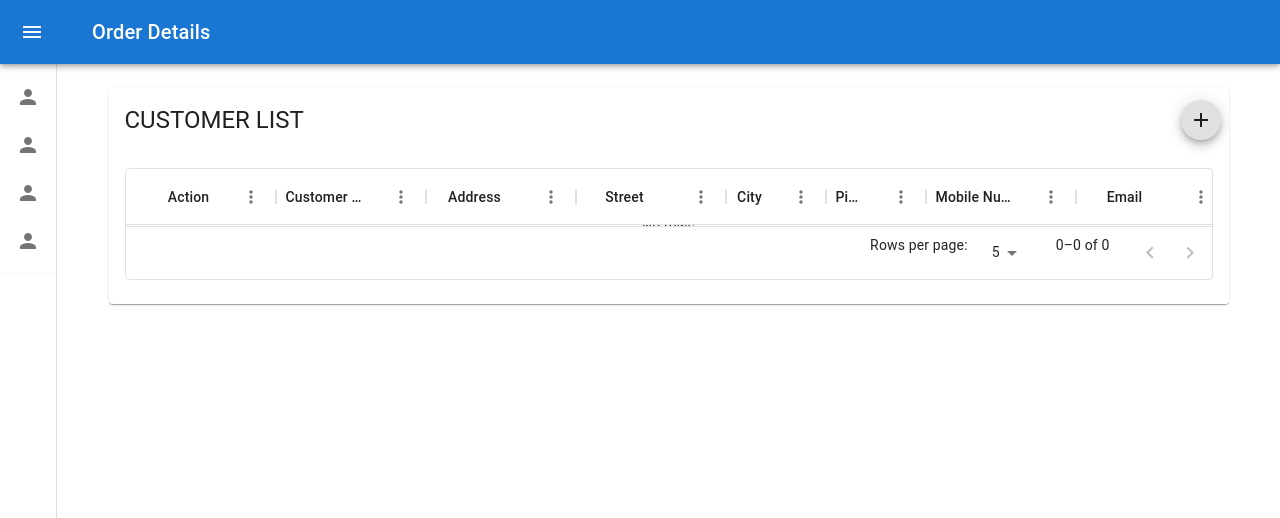
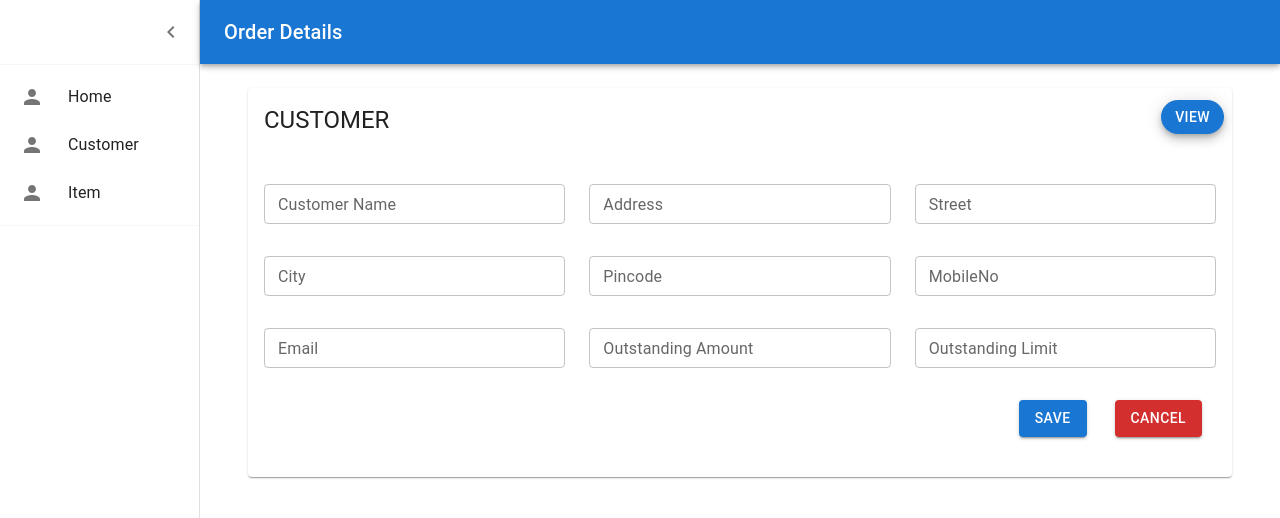
Before and after one commit to Praveen-3-git/order-details-project, a React (Vite) app: page /customer in a window 1280 px wide. Shown: the top 518 px of the page. Built offline with nearby package versions, Linux system fonts and the light colour scheme; no server answers.

Commit message:
Router Setup

```diff
--- a/src/components/customer.jsx
+++ b/src/components/customer.jsx
@@ -12,7 +12,7 @@ import * as Yup from "yup";
 //import CalendarViewDayIcon from '@mui/icons-material/CalendarViewDay';
 const Customer=()=>{
 
-    const [view,setView]=useState(false);
+    const [view,setView]=useState(true);
 
     function handleView() {
         setView(false);
@@ -23,7 +23,8 @@ const Customer=()=>{
     }
 
     return(
-        <Container  sx={{ display: 'flex', flexDirection: 'column', alignItems: 'center', justifyContent: 'center'}}>
+        // <Container  sx={{ display: 'flex', flexDirection: 'column', alignItems: 'center', justifyContent: 'center',}}>
+        <Container>
             {view ? <CustomerEntry handleView={handleView}/>
                   : <CustomerList handleBack={handleBack} />  }
         </Container>
@@ -128,7 +129,6 @@ const CustomerEntry=({handleView})=>{
         }
     })
 
-
     return(
         <Card>
             <CardHeader title="CUSTOMER"
@@ -139,7 +139,7 @@ const CustomerEntry=({handleView})=>{
                             </Fab>
                         </Tooltip> }
             />
-            <form>
+            <form className="myform" onSubmit={formik.handleSubmit} >
                 <CardContent>
                     <div className="row">
                         <div className="col-sm-4 my-3">
@@ -207,7 +207,7 @@ const CustomerEntry=({handleView})=>{
                         </div>
                     </div>
                     <div className="text-center text-md-end my-3">
-                        <Button variant="contained" color="primary" sx={{marginX:'1em'}}>SAVE</Button>
+                        <Button variant="contained" color="primary" sx={{marginX:'1em'}} type="submit">SAVE</Button>
                         <Button variant="contained" color="error" sx={{marginX:'1em'}}>CANCEL</Button>
                     </div>
                 </CardContent>
--- a/src/components/sidebar.jsx
+++ b/src/components/sidebar.jsx
@@ -17,11 +17,8 @@ import ListItemButton from '@mui/material/ListItemButton';
 import ListItemIcon from '@mui/material/ListItemIcon';
 import ListItemText from '@mui/material/ListItemText';
 import PersonIcon from '@mui/icons-material/Person';
-import Home from './home.jsx';
-import Customer from './customer.jsx'
-import Item from './item.jsx'
-import Bill from './bill.jsx'
-const drawerWidth = 240;
+import { NavLink, Outlet } from 'react-router-dom';
+const drawerWidth = 200;
 
 const openedMixin = (theme) => ({
   width: drawerWidth,
@@ -32,17 +29,6 @@ const openedMixin = (theme) => ({
   overflowX: 'hidden',
 });
 
-// const closedMixin = (theme) => ({
-//   transition: theme.transitions.create('width', {
-//     easing: theme.transitions.easing.sharp,
-//     duration: theme.transitions.duration.leavingScreen,
-//   }),
-//   overflowX: 'hidden',
-//   width: `calc(${theme.spacing(7)} + 1px)`,
-//   [theme.breakpoints.up('sm')]: {
-//     width: `calc(${theme.spacing(8)} + 1px)`,
-//   },
-// });
 const closedMixin = (theme) => ({
   transition: theme.transitions.create('width', {
     easing: theme.transitions.easing.sharp,
@@ -98,30 +84,15 @@ const Drawer = styled(MuiDrawer, { shouldForwardProp: (prop) => prop !== 'open'
     }),
   }),
 );
-const navContent=[
-  {text: 'Home',icon:<PersonIcon/>},
-  {text: 'Customer',icon:<PersonIcon/>},
-  {text: 'Item',icon:<PersonIcon/>},
-  {text: 'Bill',icon:<PersonIcon/>},
-]
 
+const navContent = [
+  { to: '/', icon: <PersonIcon/> , text: 'Home' },
+  { to: '/customer', icon: <PersonIcon/>, text: 'Customer' },
+  { to: '/item', icon: <PersonIcon/>, text: 'Item' }
+];
 export default function Sidebarmini() {
   const theme = useTheme();
-  const [open, setOpen] = React.useState(false);
-  const [content,setcontent]=React.useState(<Customer/>)
-
-  const handleClick=(text)=>{
-    console.log(text)
-    if(text=='Home')
-      setcontent(<Home/>);
-    else if(text=='Customer')
-      setcontent(<Customer/>);
-    else if(text=='Item')
-      setcontent(<Item/>);
-    else if(text=='Bill')
-      setcontent(<Bill/>);
-  }
-
+  const [open, setOpen] = React.useState(true);
 
   const handleDrawerOpen = () => {
     setOpen(true);
@@ -162,8 +133,8 @@ export default function Sidebarmini() {
         <Divider />
         <List>
           {navContent.map((item) => (
-            <ListItem key={item.text} disablePadding sx={{ display: 'block' }} onClick={()=>handleClick(item.text)} >
-              <ListItemButton
+            <ListItem key={item.text} disablePadding sx={{ display: 'block' }} /*onClick={()=>handleClick(item.text)}*/ >
+              <ListItemButton component={NavLink} to={item.to}
                 sx={{
                   minHeight: 48,
                   justifyContent: open ? 'initial' : 'center',
@@ -188,7 +159,7 @@ export default function Sidebarmini() {
       </Drawer>
       <Box component="main" sx={{ flexGrow: 1, p: 3 }}>
         <DrawerHeader />
-        {content}
+        <Outlet/>
       </Box>
     </Box>
   );
--- a/src/land.jsx
+++ b/src/land.jsx
@@ -1,9 +1,24 @@
+import { Route, RouterProvider, createBrowserRouter, createRoutesFromElements } from "react-router-dom"
 import Sidebarmini from "./components/sidebar"
+import Home from "./components/home.jsx"
+import Customer from './components/customer.jsx'
+import Item from './components/item.jsx'
+
+const router =createBrowserRouter(
+    createRoutesFromElements(
+        <Route path="/" element={<Sidebarmini/>}>
+            <Route index element={<Home/>} ></Route>
+            <Route path="customer" element={<Customer/>}></Route>
+            <Route path="item" element={<Item/>}></Route>
+        </Route>
+    )
+)
 
 function Land(){
     return(
         <>
-           <Sidebarmini/>
+            <RouterProvider router={router}/>
+            {/* <Sidebarmini/> */}
         </>
     )
 }
```
Also changed, not shown: 2 other files (tests, documents, lock files or other folders).
